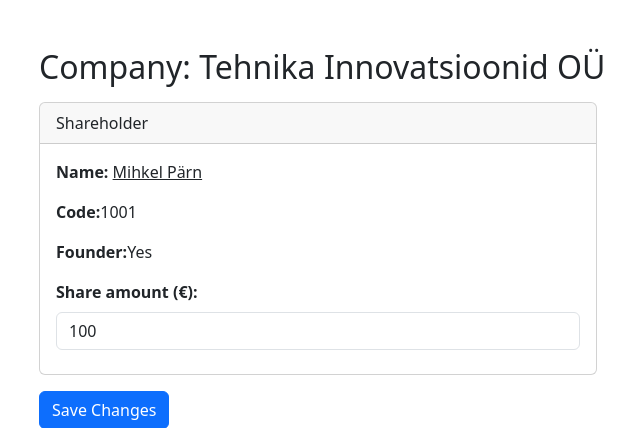
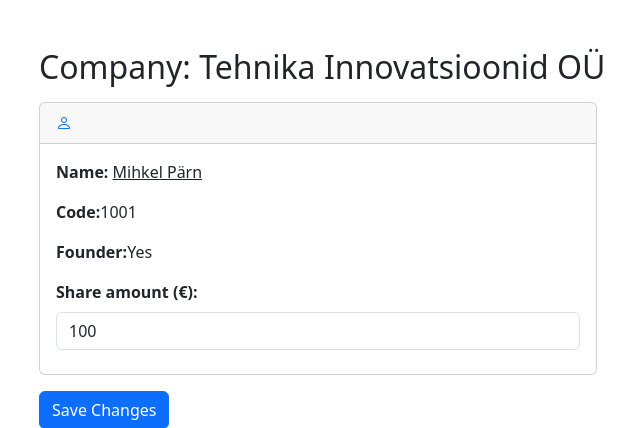
Before and after one commit to stennn2001/prooviulesanne, a Django app: page /company/edit/1/ in a window 1280 px wide. Shown: the part 56-484 px from the top of the page, without its empty margins (43-683 px from the left). Run offline with Django 5.2, Linux system fonts and the light colour scheme; data comes from the database, SQL or seed files in the repository; some libraries are stand-ins or nearby versions.

Commit message:
small update edit company

```diff
--- a/templates/business_registry/company_edit.html
+++ b/templates/business_registry/company_edit.html
@@ -10,7 +10,7 @@
             <div class="mb-3 col-md-6 mb-2">
                 <div class="card">
                     <div class="card-header">
-                        Shareholder
+                        {% if shareholder.shareholder_type == "person" %}<i class="bi bi-person text-primary pe-1"></i>{% else %}<i class="bi bi-building text-primary pe-1"></i>{% endif %}
                     </div>
 
                     <div class="card-body">
```
